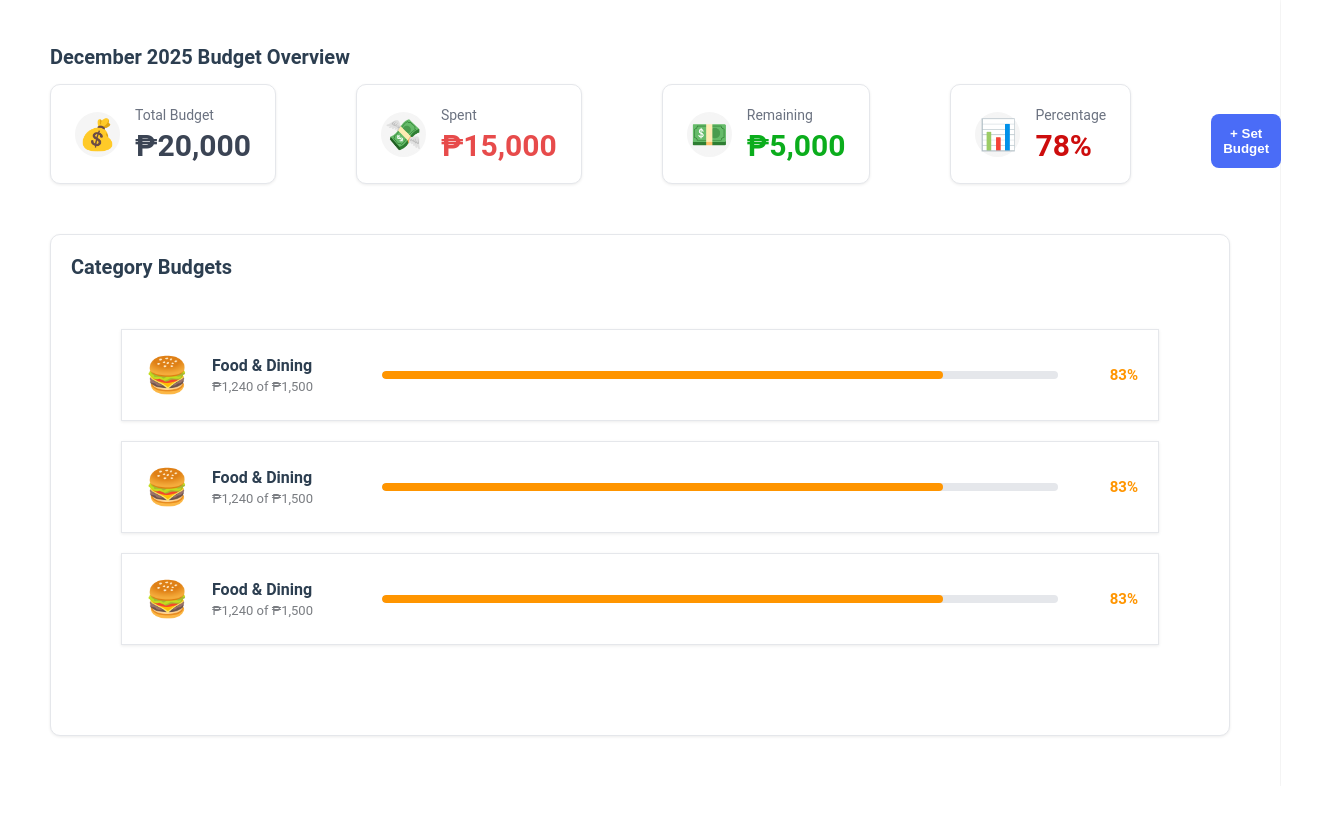
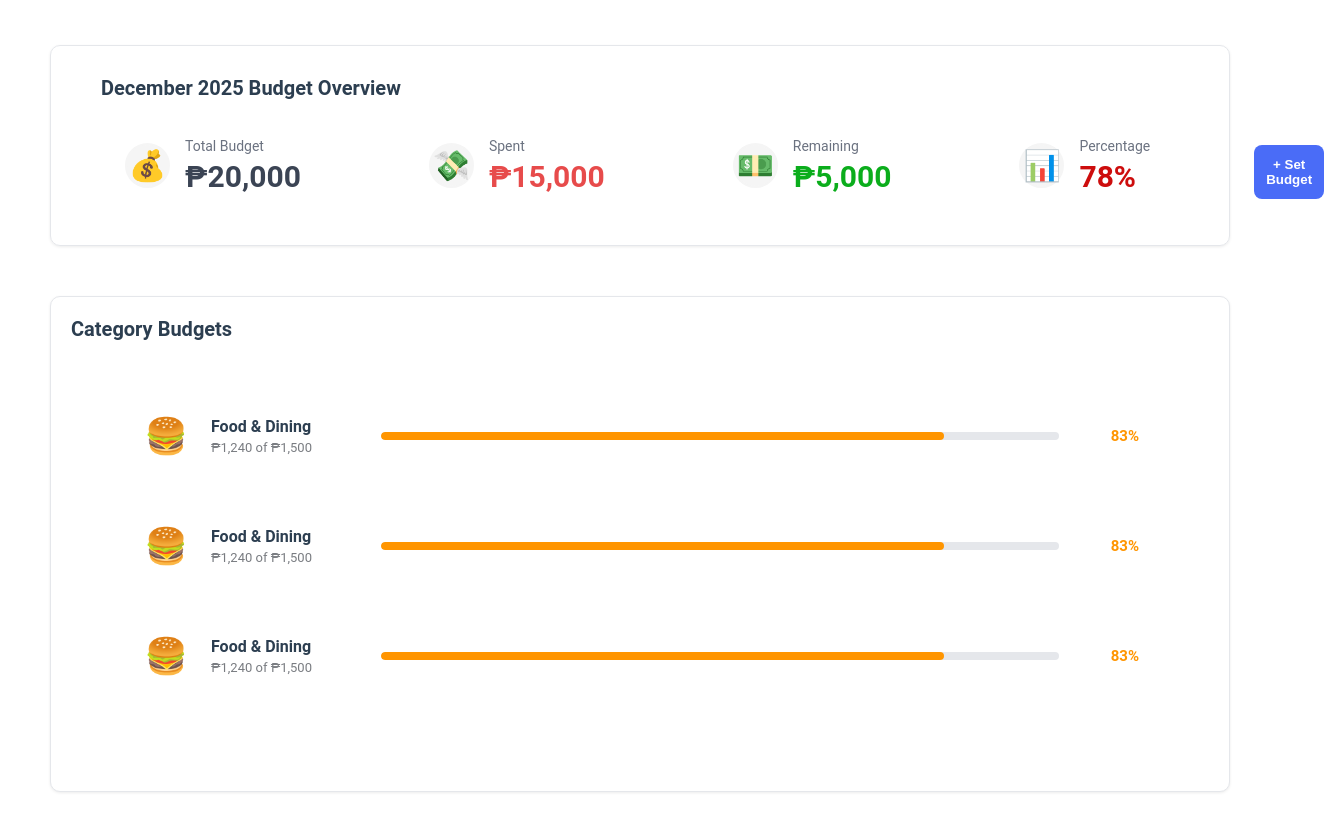
Before and after one commit to dobladamark/Personal-Finance-Tracker, a plain HTML site: page pages/budget.html in a window 1280 px wide. Shown: the part 105-936 px from the top of the page, 1324 px wide, since content can reach past the window. Before the commit the page ends 891 px from the top, so only its background shows below. Drawn offline with Linux system fonts and the light colour scheme.

Commit message:
adjust border and box shadow in dash and budget section

```diff
--- a/css/style.css
+++ b/css/style.css
@@ -65,10 +65,10 @@
   padding: 50px;
   margin: 0 auto;
   max-width: 1600px;
-  box-shadow: 0 4px 8px rgba(0, 0, 0, 0.1);
   flex-direction: column;
   gap: 20px;
   min-height: calc(100vh - 100px);
+
 }
 
 .dash-summary-cards {
@@ -400,19 +400,25 @@
 }
 
 /*BUDGET SECTION*/
-.budget-container {
+.budget-section {
   background-color: var(--background);
   display: flex;
   padding: 50px;
   margin: 0 auto;
   max-width: 1600px;
-  box-shadow: 0 4px 8px rgba(0, 0, 0, 0.1);
   flex-direction: column;
   gap: 20px;
   min-height: calc(100vh - 100px);
 }
 
-.budget-summary-card h2 {
+.budget-summary-card-container {
+    box-shadow: 0 1px 3px rgba(0, 0, 0, 0.08);
+    padding: 30px 50px;
+    border: 1px solid #e5e7eb;
+    border-radius: 10px;
+}
+
+.budget-summary-card-container h2 {
   margin-bottom: 15px;
   color: #2c3e50;
   font-size: 20px;
@@ -424,7 +430,6 @@
 }
 
 .budg-card {
-  border: 1px solid #e5e7eb;
   padding: 24px;
   width: 280px;
   height: 100px;
@@ -433,7 +438,7 @@
   display: flex;
   align-items: center;
   gap: 15px;
-  box-shadow: 0 1px 3px rgba(0, 0, 0, 0.08);
+
 }
 
 .budg-icon-cards {
@@ -513,8 +518,8 @@
 
 .budg-percentage-item {
   background-color: white;
-  border: 1px solid #e5e7eb;
-  box-shadow: 0 1px 3px rgba(0, 0, 0, 0.08);
+
+
   padding: 20px 20px;
   margin-bottom: 20px;
   display: flex;
--- a/pages/budget.html
+++ b/pages/budget.html
@@ -22,8 +22,8 @@
       </nav>
     </header>
 
-    <section class="budget-container">
-      <div class="budget-summary-card">
+    <section class="budget-section">
+      <div class="budget-summary-card-container">
         <h2>December 2025 Budget Overview</h2>
         <div class="budg-summary-cards">
           <div class="budg-card">
```
